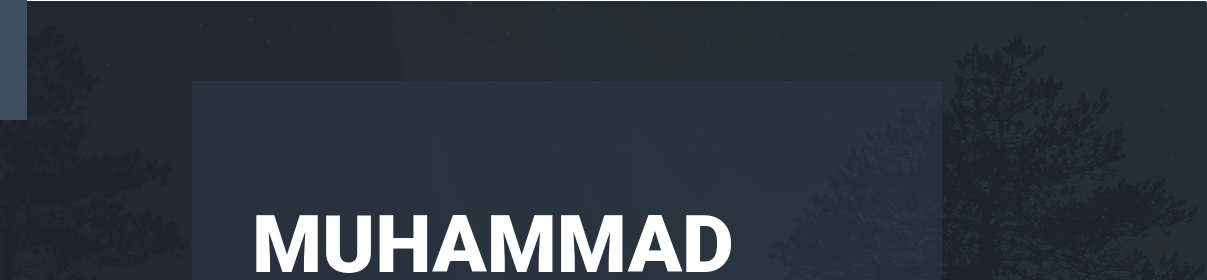
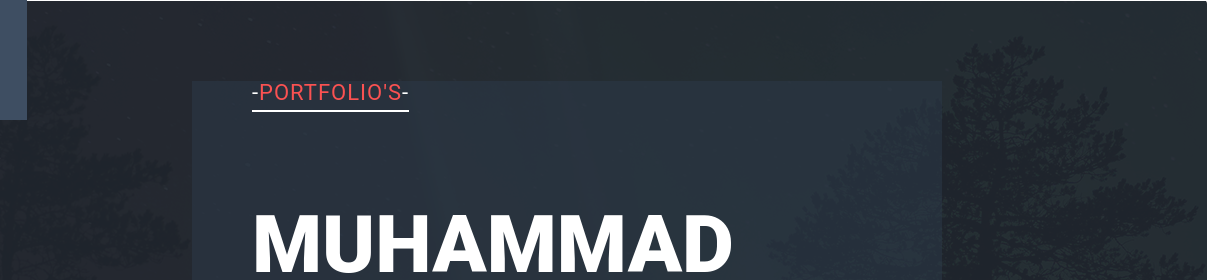
Before and after one commit to muhammadikhwan-portfolio/muhammadikhwan-portfolio.github.io, a plain HTML site: page index.html in a window 1280 px wide. Shown: the top 280 px of the page, 73-1280 px from the left. Drawn offline with nearby package versions, Linux system fonts and the light colour scheme.

Commit message:
Update index.html

```diff
--- a/index.html
+++ b/index.html
@@ -50,6 +50,9 @@
                   <div class="col-md-8 col-md-offset-2">
                     <div class="home-content">
                       <div class="home-heading">
+                           <div class="left-text">
+                              <h4>-<em>Portfolio's</em>-</h4>
+                            </div>
                         <h1><em>Muhammad </em> Ikhwan Sufi</h1>
                       </div>
                       <div class="row">
```
